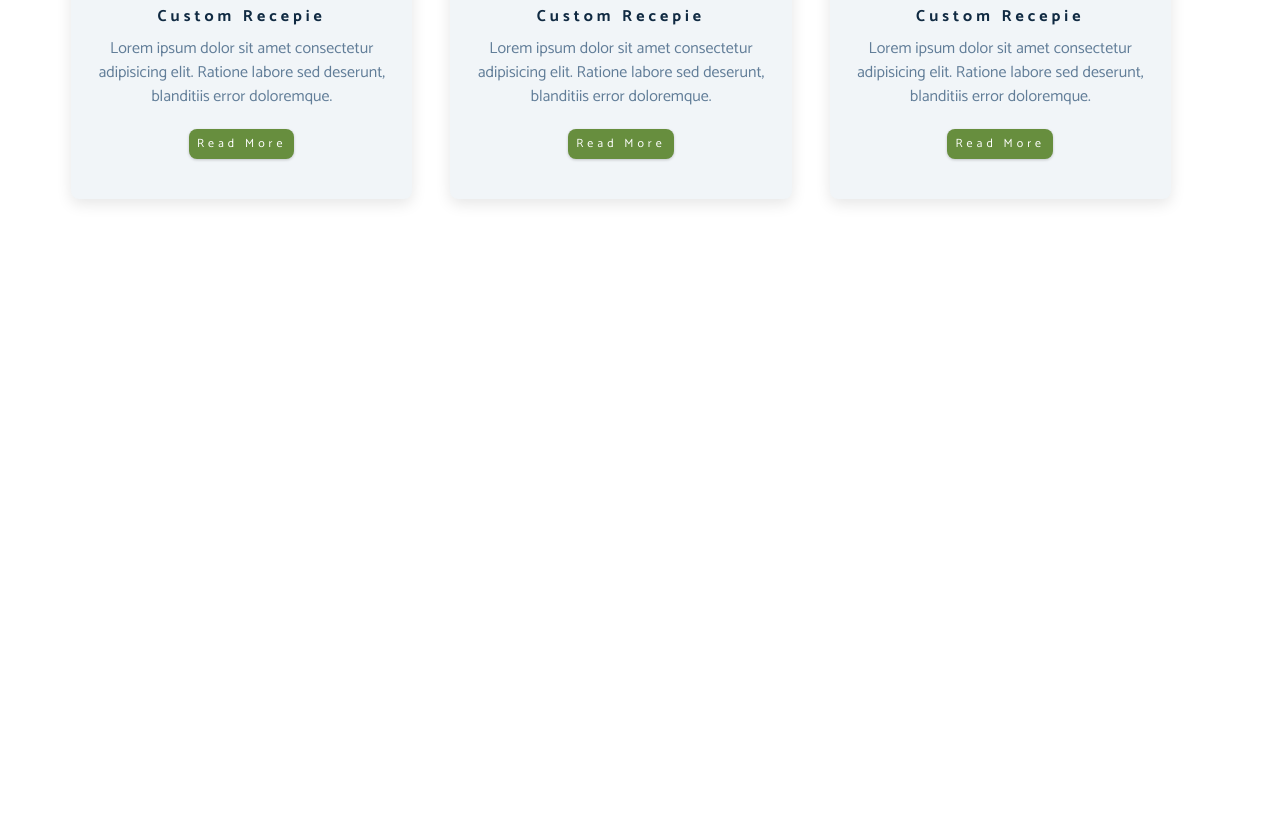
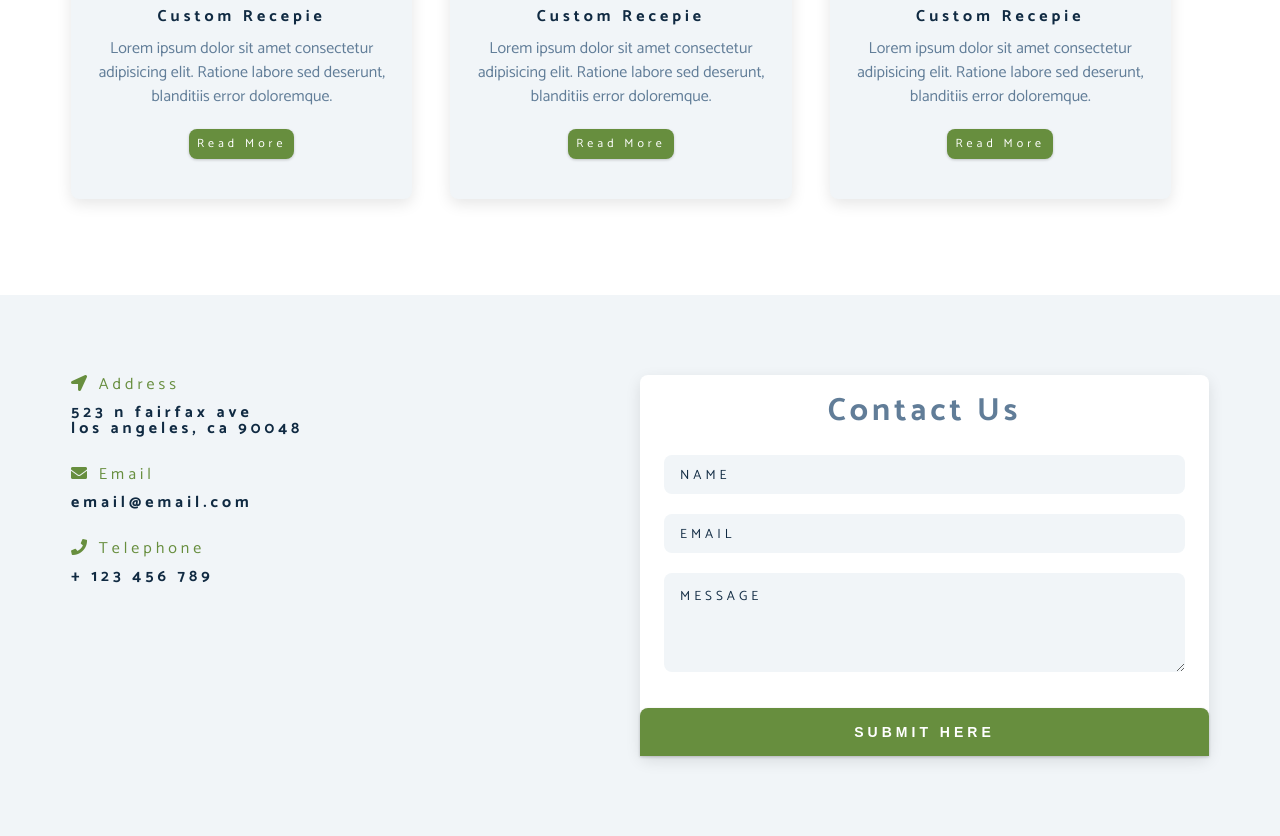
Before and after one commit to iamsakib009/practiceProjectWith-HTML_CSS, a plain HTML site: page index.html in a window 1280 px wide. Shown: the part 2616-3452 px from the top of the page. Before the commit the page ends 2911 px from the top, so only its background shows below. Drawn offline with Linux system fonts and the light colour scheme; a web font is replaced by a local one.

Commit message:
Bismillah

```diff
--- a/css/styles.css
+++ b/css/styles.css
@@ -404,3 +404,74 @@ Services Section
   border-radius: 50%;
   border: 0.375rem solid var(--clr-grey-10);
 }
+/*
+===============
+Contact Section
+===============
+*/
+.contact {
+  background: var(--clr-grey-10);
+}
+.contact-info,
+.contact-form {
+  margin: 1rem 0;
+}
+.contact-item {
+  margin-bottom: 1.75rem;
+}
+.contact-title {
+  color: var(--clr-primary);
+  font-weight: 400;
+}
+.contact-text {
+  text-transform: lowercase;
+}
+.contact-form {
+  background: var(--clr-white);
+  border-radius: var(--radius);
+  text-align: center;
+  box-shadow: 0 5px 15px rgba(0, 0, 0, 0.1);
+  transition: var(--transition);
+  max-width: 36rem;
+}
+.contact-form:hover {
+  box-shadow: 0 5px 15px rgba(0, 0, 0, 0.2);
+}
+.contact-form h3 {
+  padding-top: 1.25rem;
+  color: var(--clr-grey-5);
+}
+.form-group {
+  padding: 1rem 1.5rem;
+}
+.form-control {
+  display: block;
+  width: 100%;
+  padding: 0.75rem 1rem;
+  border: none;
+  margin-bottom: 1.25rem;
+  background: var(--clr-grey-10);
+  border-radius: var(--radius);
+  text-transform: uppercase;
+  letter-spacing: var(--spacing);
+}
+.form-control::placeholder {
+  font-family: var(--ff-primary);
+  text-transform: uppercase;
+  color: var(--clr-grey-1);
+  letter-spacing: var(--spacing);
+}
+.submit-btn {
+  display: block;
+  width: 100%;
+  padding: 1rem;
+  border-top-left-radius: var(--radius);
+  border-top-right-radius: var(--radius);
+}
+@media screen and (min-width: 992px) {
+  .contact-form,
+  .contact-info {
+    float: left;
+    width: 50%;
+  }
+}
--- a/index.html
+++ b/index.html
@@ -237,6 +237,74 @@
         </article>
       </div>
     </section>
+    <!-- End of  Services section -->
+    <!-- ********* -->
+    <!-- Contact Section  -->
+    <!-- ********* -->
+    <section class="contact">
+      <div class="section-center clearfix">
+        <article class="contact-info">
+          <div class="contact-item">
+            <h4 class="contact-title">
+              <span class="contact-icon">
+                <i class="fas fa-location-arrow"></i>
+              </span>
+              Address
+            </h4>
+            <h4 class="contact-text">
+              523 N FAIRFAX AVE <br />
+              LOS ANGELES, CA 90048
+            </h4>
+          </div>
+          <div class="contact-item">
+            <h4 class="contact-title">
+              <span class="contact-icon">
+                <i class="fas fa-envelope"></i>
+              </span>
+              Email
+            </h4>
+            <h4 class="contact-text">EMAIL@EMAIL.COM</h4>
+          </div>
+          <div class="contact-item">
+            <h4 class="contact-title">
+              <span class="contact-icon">
+                <i class="fas fa-phone"></i>
+              </span>
+              Telephone
+            </h4>
+            <h4 class="contact-text">+ 123 456 789</h4>
+          </div>
+        </article>
+        <article class="contact-form">
+          <h3>contact us</h3>
+          <form>
+            <div class="form-group">
+              <!-- inputs -->
+              <input
+                type="text"
+                placeholder="name"
+                class="form-control"
+                name="name"
+              />
+              <input
+                type="email"
+                placeholder="email"
+                class="form-control"
+                name="email"
+              />
+              <textarea
+                name="message"
+                placeholder="message"
+                class="form-control"
+                rows="5"
+              ></textarea>
+            </div>
+            <!-- button -->
+            <button type="submit" class="submit-btn btn">submit here</button>
+          </form>
+        </article>
+      </div>
+    </section>
     <script src="app.js"></script>
   </body>
 </html>
```
